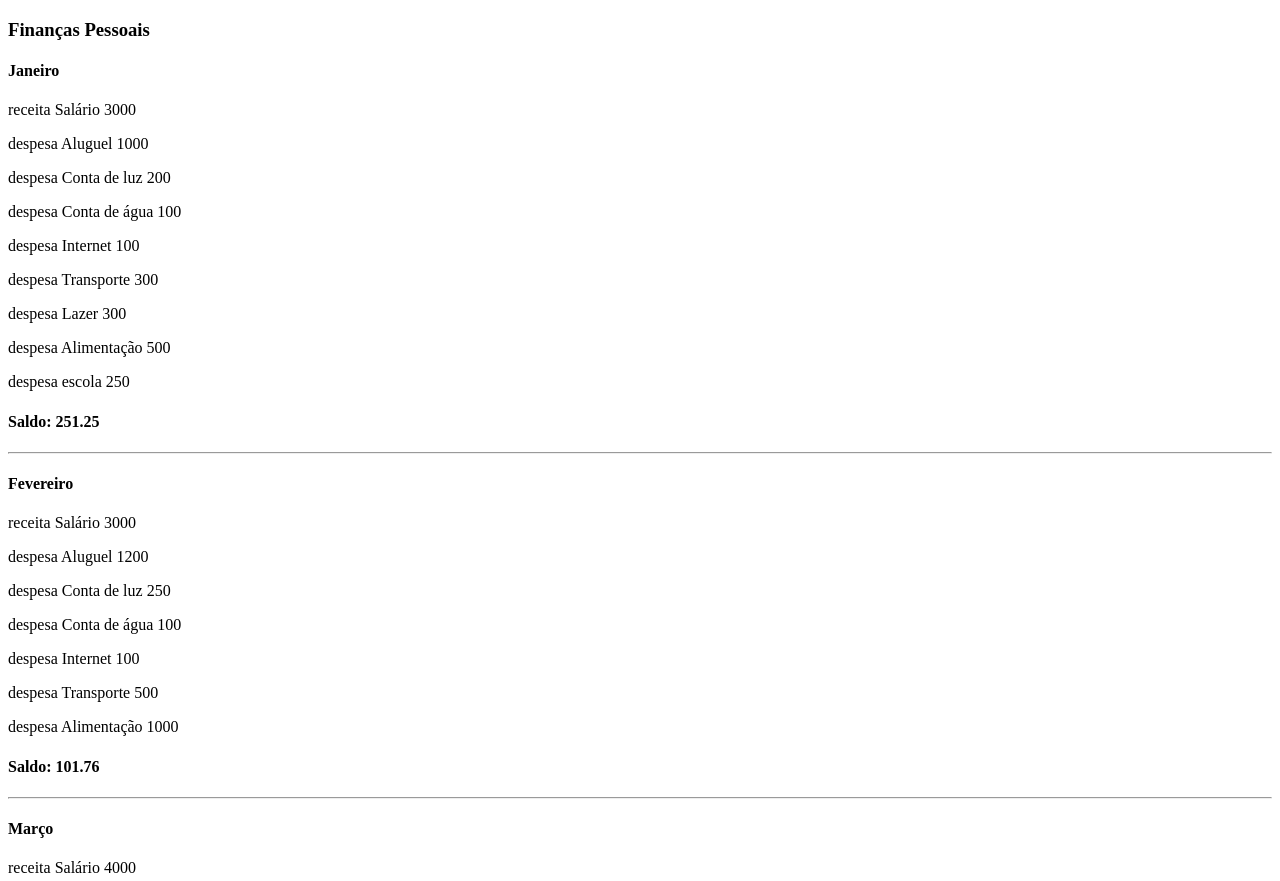
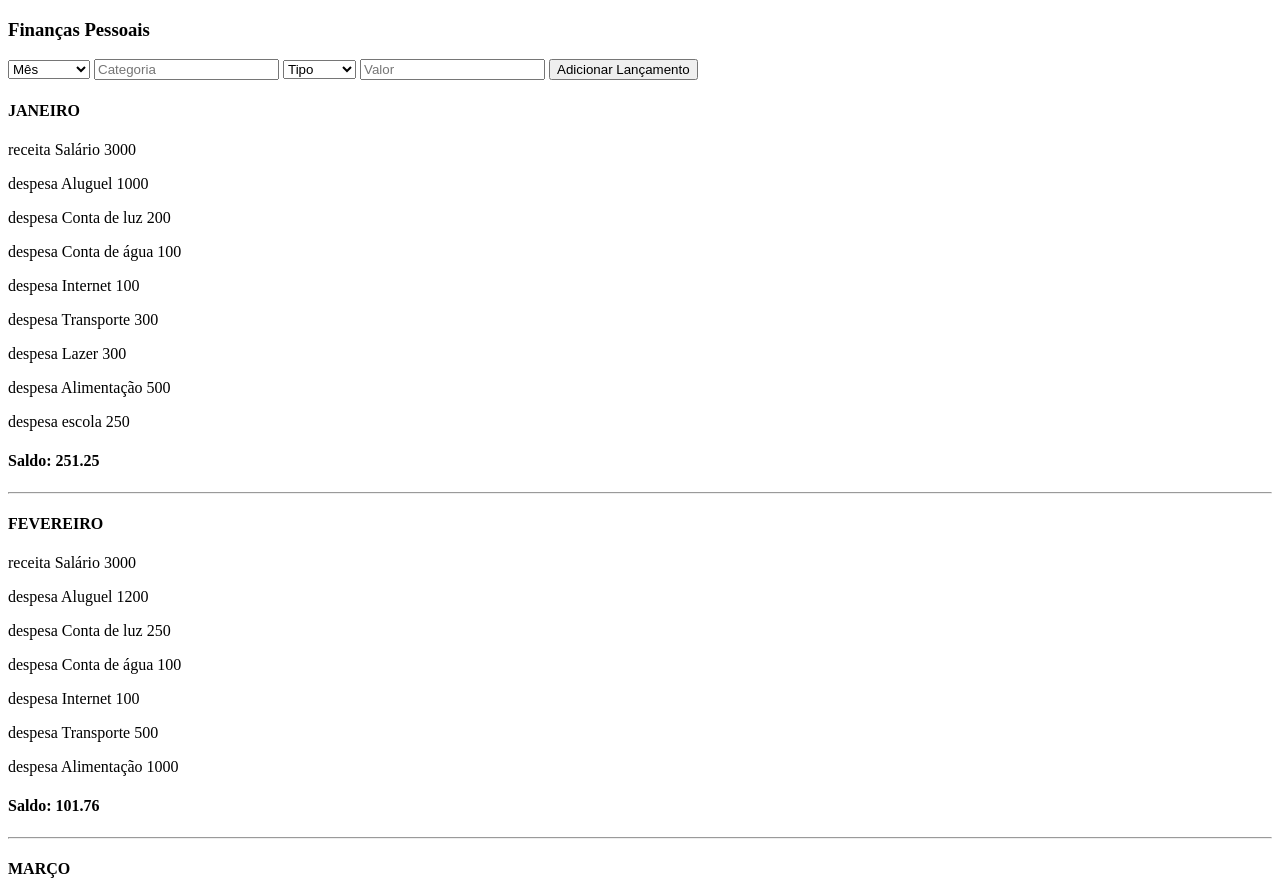
Before and after one commit to montalvas/js-helloworld, a plain HTML site: page index.html in a window 1280 px wide. Shown: the top 881 px of the page. Drawn offline with Linux system fonts and the light colour scheme.

Commit message:
Criado campo de lançamento

```diff
--- a/ano.js
+++ b/ano.js
@@ -3,8 +3,12 @@ class Ano {
         this.meses = []
     }
 
-    adicionarMes (mes) {
-        this.meses.push(mes);
+    adicionarMes (novoMes) {
+        for (const mes of this.meses) {
+            if (novoMes.nome === mes.nome) throw new Error ("Mês inválido: mês já existe.");
+        }
+
+        this.meses.push(novoMes);
     }
 
     calcularSaldo() {
--- a/index.html
+++ b/index.html
@@ -8,9 +8,35 @@
 </head>
 <body>
     <h3>Finanças Pessoais</h3>
-    <div id="app">
 
-    </div>
+    <select id="mes">
+        <option value="" selected disabled>Mês</option>
+        <option value="janeiro">janeiro</option>
+        <option value="fevereiro">fevereiro</option>
+        <option value="março">março</option>
+        <option value="abril">abril</option>
+        <option value="maio">maio</option>
+        <option value="junho">junho</option>
+        <option value="julho">julho</option>
+        <option value="agosto">agosto</option>
+        <option value="setembro">setembro</option>
+        <option value="outubro">outubro</option>
+        <option value="novembro">novembro</option>
+        <option value="dezembro">dezembro</option>
+    </select>
+
+    <input type="text" id="categoria" placeholder="Categoria">
+
+    <select id="tipo">
+        <option disabled selected value="">Tipo</option>
+        <option value="receita">receita</option>
+        <option value="despesa">despesa</option>
+    </select>
+
+    <input type="number" id="valor" placeholder="Valor" min="0">
+    <button id="btn-add-lancamento">Adicionar Lançamento</button>
+
+    <div id="app"></div>
 
     <script src="utils.js"></script>
     <script src="lancamento.js"></script>
--- a/main.js
+++ b/main.js
@@ -1,5 +1,5 @@
 // janeiro
-const janeiro = new Mes("Janeiro");
+const janeiro = new Mes("janeiro");
 
 janeiro.adicionarLancamento(new Lancamento ("Salário", "receita", 3000));
 janeiro.adicionarLancamento(new Lancamento ("Aluguel", "despesa", 1000));
@@ -11,7 +11,7 @@ janeiro.adicionarLancamento(new Lancamento ("Lazer", "despesa", 300));
 janeiro.adicionarLancamento(new Lancamento ("Alimentação", "despesa", 500));
 
 // fevereiro
-const fevereiro = new Mes("Fevereiro");
+const fevereiro = new Mes("fevereiro");
 
 fevereiro.adicionarLancamento(new Lancamento ("Salário", "receita", 3000));
 fevereiro.adicionarLancamento(new Lancamento ("Aluguel", "despesa", 1200));
@@ -22,7 +22,7 @@ fevereiro.adicionarLancamento(new Lancamento ("Transporte", "despesa", 500));
 fevereiro.adicionarLancamento(new Lancamento ("Alimentação", "despesa", 1000));
 
 // março
-const marco = new Mes("Março");
+const marco = new Mes("março");
 marco.adicionarLancamento(new Lancamento ("Salário", "receita", 4000));
 marco.adicionarLancamento(new Lancamento ("Aluguel", "despesa", 1200));
 marco.adicionarLancamento(new Lancamento ("Conta de luz", "despesa", 200));
@@ -55,7 +55,7 @@ function renderizar() {
     const painel = document.createElement("div");
 
     for (mes of ano.meses) {
-        addElement(painel, "h4", mes.nome);
+        addElement(painel, "h4", mes.nome.toUpperCase());
 
         for (lancamento of mes.lancamentos) {
             const informacoesLancamento = `${lancamento.tipo} ${lancamento.categoria} ${lancamento.valor}`
@@ -70,4 +70,33 @@ function renderizar() {
 }
 
 renderizar();
-renderizar();
+
+function recebeOuCriaMes(nomeMes) {
+    for (mes of ano.meses) {
+        if (mes.nome === nomeMes) return mes
+    }
+
+    return new Mes(nomeMes);
+}
+
+function novoLancamento() {
+    const nomeMes = document.getElementById("mes").value;
+    const categoria = document.getElementById("categoria").value;
+    const tipo = document.getElementById("tipo").value;
+    const valor = Number(document.getElementById("valor").value);
+
+    const novoMes = recebeOuCriaMes(nomeMes);
+    novoMes.adicionarLancamento(new Lancamento(categoria, tipo, valor));
+
+    ano.adicionarMes(novoMes);
+    ano.calcularSaldo();
+    renderizar();
+
+    document.getElementById("mes").value = "";
+    document.getElementById("categoria").value = "";
+    document.getElementById("tipo").value = "";
+    document.getElementById("valor").value = "";
+}
+
+const button = document.getElementById("btn-add-lancamento");
+button.addEventListener('click', novoLancamento);
```
